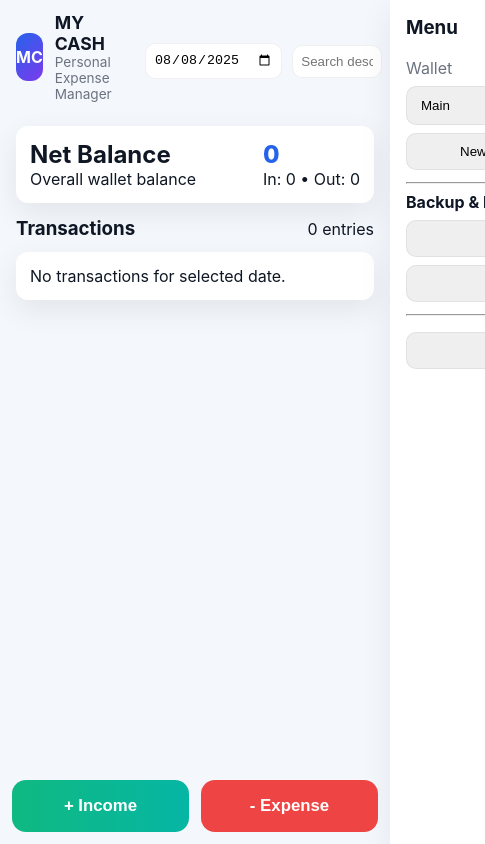
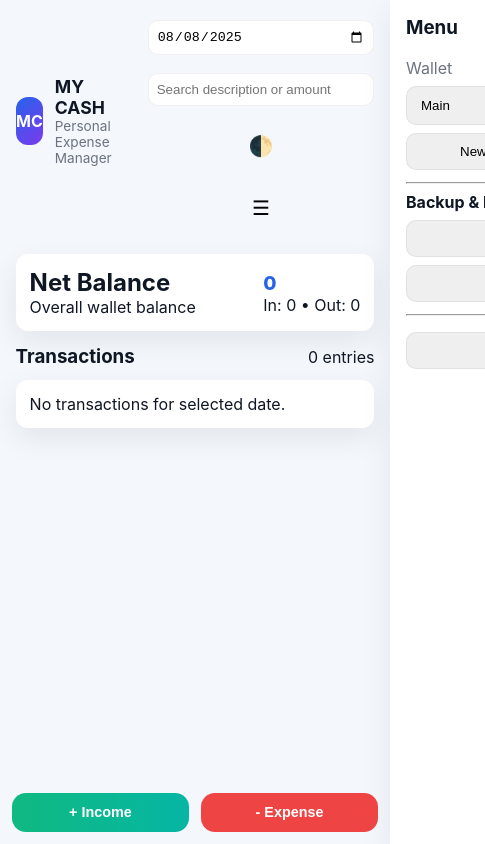
Before and after one commit to hasanrworld/my-cash-manager, a plain HTML site: page index.html in a window 390 px wide. Shown: the whole page, 485 px wide, since content can reach past the window. Drawn offline with Linux system fonts and the light colour scheme.

Commit message:
index.html

```diff
--- a/index.html
+++ b/index.html
@@ -17,12 +17,12 @@ html,body{height:100%;margin:0;font-family:Inter,ui-sans-serif,system-ui,-apple-
 .logo{width:48px;height:48px;border-radius:12px;background:linear-gradient(135deg,var(--primary),#7c3aed);display:flex;align-items:center;justify-content:center;color:#fff;font-weight:700}
 .title-wrap h1{margin:0;font-size:1.1rem}
 .title-wrap p{margin:0;color:var(--muted);font-size:0.85rem}
-.controls{display:flex;align-items:center;gap:10px}
+.controls{display:flex;align-items:center;gap:10px;flex-wrap:wrap}
 .date-input,.search-input{padding:8px;border-radius:10px;border:1px solid rgba(0,0,0,0.06);background:var(--card)}
 .search-input{min-width:160px}
 .burger, .theme-toggle{background:none;border:0;font-size:20px;cursor:pointer}
 /* page cards */
-.container{max-width:920px;margin:12px auto;padding:0 16px 100px}
+.container { width: 100%; max-width: 100%; margin: 12px auto; padding: 0 4vw 20vh; }
 .card{background:var(--card);border-radius:12px;padding:14px;box-shadow:var(--shadow);}
 .balance{display:flex;justify-content:space-between;align-items:center;gap:12px}
 .balance h2{margin:0}
@@ -45,7 +45,7 @@ html,body{height:100%;margin:0;font-family:Inter,ui-sans-serif,system-ui,-apple-
 .side-menu .small-rows button{flex:1}
 /* bottom action bar */
 .action-bar{position:fixed;left:12px;right:12px;bottom:12px;display:flex;gap:12px;z-index:90}
-.action-bar .big-btn{flex:1;padding:16px;border-radius:14px;border:0;font-weight:800;font-size:1.05rem;cursor:pointer;color:white}
+.action-bar .big-btn{flex:1;padding:3vw 0;border-radius:14px;border:0;font-weight:800;font-size:clamp(0.9rem, 2.5vw, 1.2rem);cursor:pointer;color:white}
 .big-income{background:linear-gradient(90deg,var(--accent),#06b6a4)}
 .big-expense{background:linear-gradient(90deg,var(--danger),#ef4444)}
 /* modal */
@@ -59,6 +59,16 @@ html,body{height:100%;margin:0;font-family:Inter,ui-sans-serif,system-ui,-apple-
   .side-menu{width:100%;right:-100%}
   .side-menu.open{right:0}
 }
+
+@media (max-width: 1024px) {
+  .balance .amount {
+    font-size: 1.2rem;
+  }
+  .controls {
+    flex-wrap: wrap;
+  }
+}
+
 </style>
 </head>
 <body>
```
